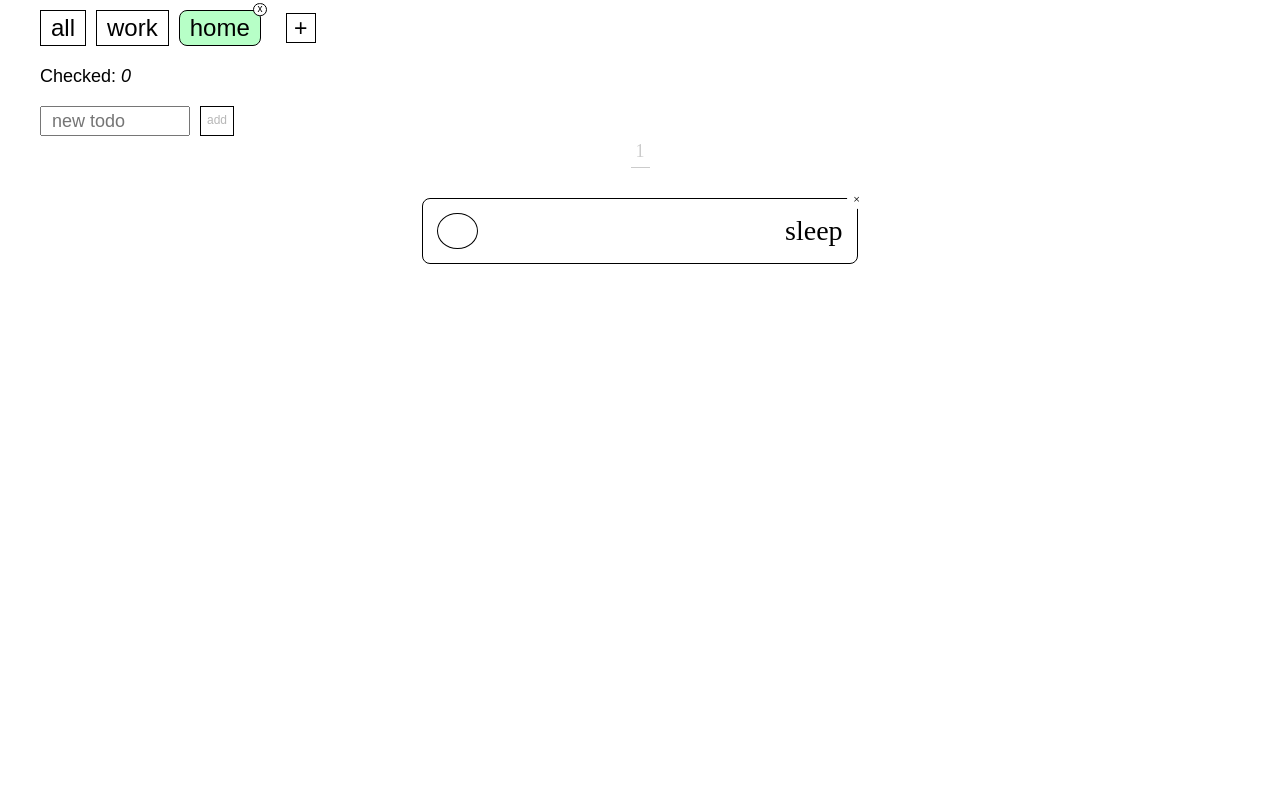
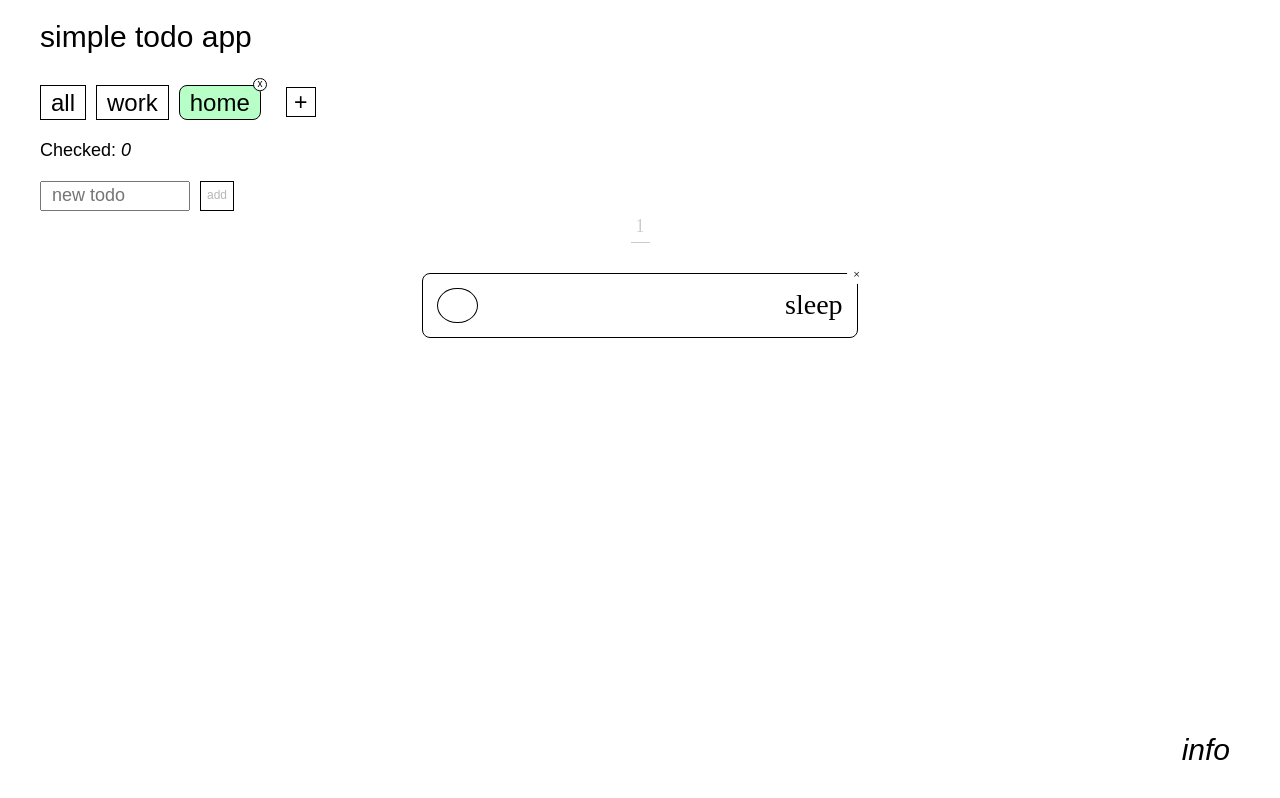
Before and after one commit to anydnny/simple-todo-app, a React (Create React App) app: page / in a window 1280 px wide. Built offline with nearby package versions, Linux system fonts and the light colour scheme.

Commit message:
fix nothing text and add logo+footer

```diff
--- a/src/Components/App.js
+++ b/src/Components/App.js
@@ -6,9 +6,11 @@ import FilterList from "./FilterList.js";
 import AddFilterButton from "./AddFilterButton.js";
 import CheckedCount from "./CheckedCount.js";
 import Warnings from "./Warnings.js";
+import Footer from "./Footer.js";
 
 import "normalize.css";
 import "../styles/index.css";
+import Logo from "./Logo.js";
 
 export default function App() {
   const [filterList, setFilterList] = useState([
@@ -45,8 +47,8 @@ export default function App() {
   }, [todoList, currentFilter]);
 
   useEffect(()=>{
-      const list = document.querySelectorAll(".filter__li").forEach(item =>item.classList.remove("filter_active"));
-      const newCurrentFilter = document.getElementById(`${currentFilter}`).classList.add("filter_active");
+      document.querySelectorAll(".filter__li").forEach(item =>item.classList.remove("filter_active"));
+      document.getElementById(`${currentFilter}`).classList.add("filter_active");
     }, [currentFilter])
 
     useEffect(()=>{
@@ -135,6 +137,7 @@ export default function App() {
   return (
     <>
     <header>
+      <Logo />
       <div className="filter__section">
           <FilterList
             filterList={filterList}
@@ -170,7 +173,7 @@ export default function App() {
         onDeleteTodo={handleDeleteTodo}
       />
     </main>
-
+      <Footer />
 
 
 
--- /dev/null
+++ b/src/Components/Footer.js
@@ -0,0 +1,10 @@
+import React from "react";
+import "../styles/Footer.css";
+
+export default function Footer(){
+    return(
+        <footer className="footer">
+            <h2>info</h2>
+        </footer>
+    )
+}
--- /dev/null
+++ b/src/Components/Logo.js
@@ -0,0 +1,9 @@
+import React from "react";
+import "../styles/Logo.css";
+export default function Logo(){
+    return(
+        <div className="header__logo">
+            <h1>simple todo app</h1>
+        </div>
+    )
+}
--- a/src/Components/TodoList.js
+++ b/src/Components/TodoList.js
@@ -8,12 +8,11 @@ export default function TodoList(props) {
   return (
     <>
       <section className="todoList__section">
-      {props.currentFilter !== "all"&& props.filteredTodo?.length === 0 ? <p className="clearTodo">this list is clear :)</p> : null}
+      {(props.currentFilter !== "all"&& props.filteredTodo?.length === 0) || (props.currentFilter === "all" && listCount===0) ? <p className="clearTodo">Nothing</p> : null}
 
-
-      <div className="todoCount__block">
+      {(props.currentFilter ==="all" && listCount === 0) || (props.currentFilter !== "all"&& props.filteredTodo?.length === 0) ?  null : <div className="todoCount__block">
         {props.currentFilter !== "all" ? <span>{props.filteredTodo?.length !== 0 && props.filteredTodo?.length}</span> : <span>{listCount}</span>}
-      </div>
+      </div>}
 
       <ul className="todoList__ul">
         {props.currentFilter !== "all"
--- /dev/null
+++ b/src/styles/Footer.css
@@ -0,0 +1,17 @@
+.footer{
+    height: 10rem;
+    display: flex;
+    align-items: center;
+    justify-content: flex-end;
+    padding-right: 5rem;
+}
+.footer h2{
+    font-family: Arial, Helvetica, sans-serif;
+    font-size: 3rem;
+    font-style: italic;
+    font-weight: normal;
+    cursor: pointer;
+}
+.footer h2:hover{
+    text-decoration: underline;
+}
--- /dev/null
+++ b/src/styles/Logo.css
@@ -0,0 +1,10 @@
+.header__logo{
+    display: flex;
+    align-items: center;
+    cursor: default;
+}
+.header__logo h1{
+    font-size: 3rem;
+    font-family: Arial, Helvetica, sans-serif;
+    font-weight: normal;
+}
--- a/src/styles/TodoList.css
+++ b/src/styles/TodoList.css
@@ -1,6 +1,7 @@
 .todoList__section{
     width: 100%;
-    height: 600px;
+    /* height: 600px; */
+    height: calc(100vh - 21.1rem - 10rem);
     overflow: hidden;
     display: flex;
     align-items: center;
```
